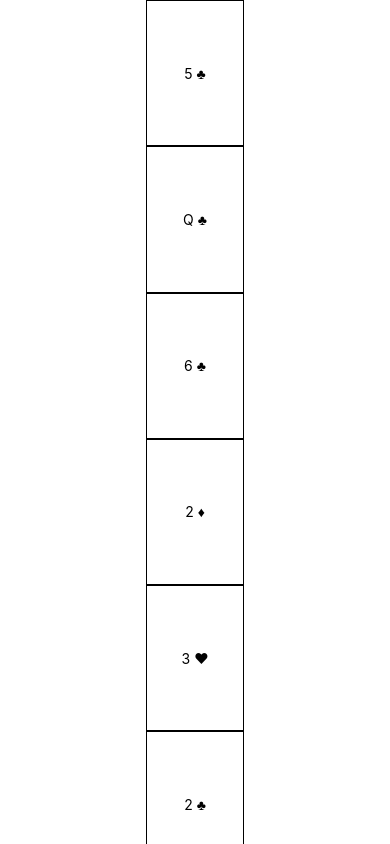
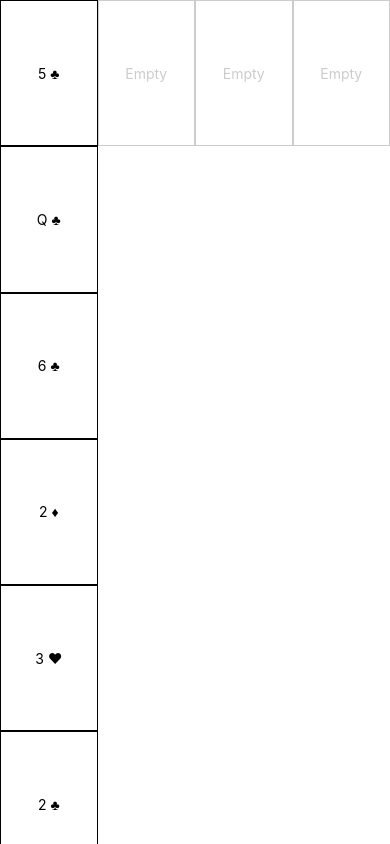
Before and after one commit to cronin4392/react-native-solitaire, a React Native app: screen / in a window 390 px wide. Shown: the top 844 px of the page. Built offline with nearby package versions, Linux system fonts and the light colour scheme.

Commit message:
render empty spaces for card stacks

```diff
--- a/App.js
+++ b/App.js
@@ -1,7 +1,7 @@
 import React from 'react';
 import { createStore } from 'redux';
 import { Provider } from 'react-redux';
-import { SafeAreaView, StyleSheet, StatusBar, View } from 'react-native';
+import { Dimensions, SafeAreaView, ScrollView, StyleSheet, Text, View } from 'react-native';
 
 import reducers from './reducers';
 
@@ -17,7 +17,7 @@ export default class App extends React.Component {
     super(props);
 
     this.state = {
-      deck: shuffle(DECK)
+      deck: shuffle(DECK),
     };
   }
 
@@ -25,8 +25,15 @@ export default class App extends React.Component {
     return (
       <Provider store={store}>
         <View style={styles.container}>
-          <SafeAreaView style={styles.playField}>
-            <CardStack stack={this.state.deck} />
+          <SafeAreaView style={styles.safeZone}>
+            <ScrollView style={styles.scrollingField}>
+              <View style={styles.playField}>
+                <CardStack stack={this.state.deck} />
+                <CardStack stack={[]} />
+                <CardStack stack={[]} />
+                <CardStack stack={[]} />
+              </View>
+            </ScrollView>
           </SafeAreaView>
         </View>
       </Provider>
@@ -41,8 +48,15 @@ const styles = StyleSheet.create({
     alignItems: 'center',
     justifyContent: 'center',
   },
+  safeZone: {
+    flex: 1,
+  },
+  scrollingField: {
+    flex: 1,
+  },
   playField: {
     flex: 1,
     flexDirection: 'row',
+    width: Dimensions.get('window').width,
   },
 });
--- a/components/Card/index.js
+++ b/components/Card/index.js
@@ -24,14 +24,16 @@ export default class Card extends React.Component {
   }
 }
 
-const cardWidth = Dimensions.get('window').width / 4;
+export const cardWidth = Dimensions.get('window').width / 4;
+export const cardHeight = cardWidth * 1.5;
 
 const styles = StyleSheet.create({
   card: {
+    backgroundColor: '#fff',
     borderColor: '#000',
     borderWidth: 1,
     overflow: 'hidden',
-    height: cardWidth * 1.5,
+    height: cardHeight,
     width: cardWidth,
     alignItems: 'center',
     justifyContent: 'center',
--- a/components/CardStack/index.js
+++ b/components/CardStack/index.js
@@ -2,12 +2,14 @@ import React from 'react';
 import { StyleSheet, Text, View } from 'react-native';
 
 import Card from '../Card';
+import EmptyCardSpace from '../EmptyCardSpace';
 
 export default class CardStack extends React.Component {
   render() {
     const { stack } = this.props;
     return (
       <View style={styles.cardStack}>
+        <EmptyCardSpace absolute={stack.length > 0} />
         {stack.map((card, index) => <Card key={index} card={card} />)}
       </View>
     )
@@ -16,8 +18,6 @@ export default class CardStack extends React.Component {
 
 const styles = StyleSheet.create({
   cardStack: {
-    flex: 1,
     flexDirection: 'column',
-    // flexWrap: 'wrap',
   },
 });
--- /dev/null
+++ b/components/EmptyCardSpace/index.js
@@ -0,0 +1,35 @@
+import React from 'react';
+import { StyleSheet, Text, View } from 'react-native';
+
+import { cardHeight, cardWidth } from '../Card';
+
+const EmptyCardSpace = ({ absolute }) => (
+  <View style={absolute ? styles.emptyCardSpaceAbsolute : styles.emptyCardSpace}>
+    <Text style={styles.emptyCardText}>Empty</Text>
+  </View>
+)
+
+const defaultStyles = {
+  borderColor: '#ccc',
+  borderWidth: 1,
+  overflow: 'hidden',
+  height: cardHeight,
+  width: cardWidth,
+  alignItems: 'center',
+  justifyContent: 'center',
+};
+
+const styles = StyleSheet.create({
+  emptyCardSpace: {
+    ...defaultStyles,
+  },
+  emptyCardSpaceAbsolute: {
+    ...defaultStyles,
+    position: 'absolute',
+  },
+  emptyCardText: {
+    color: '#ccc',
+  }
+});
+
+export default EmptyCardSpace;
```
